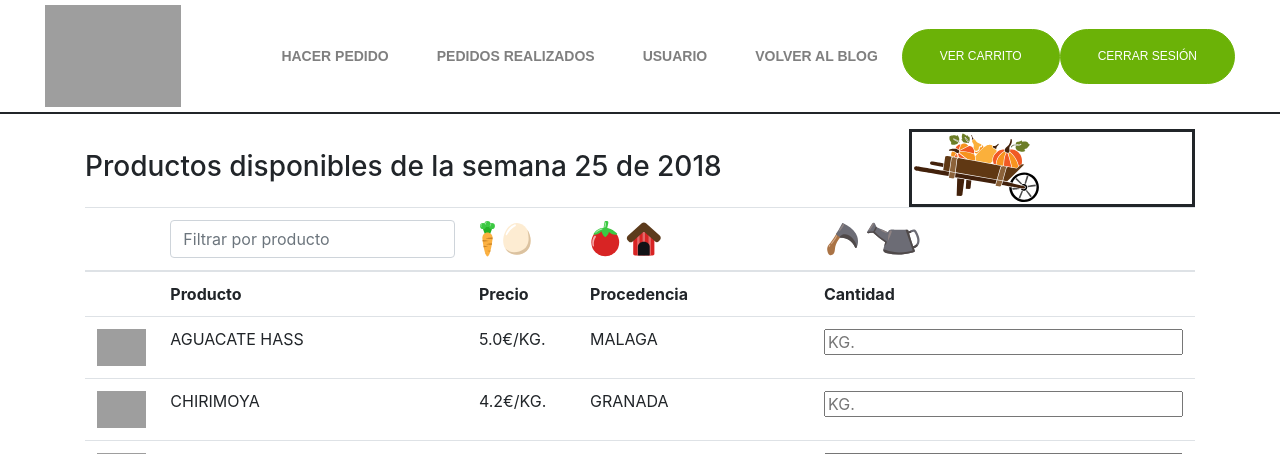
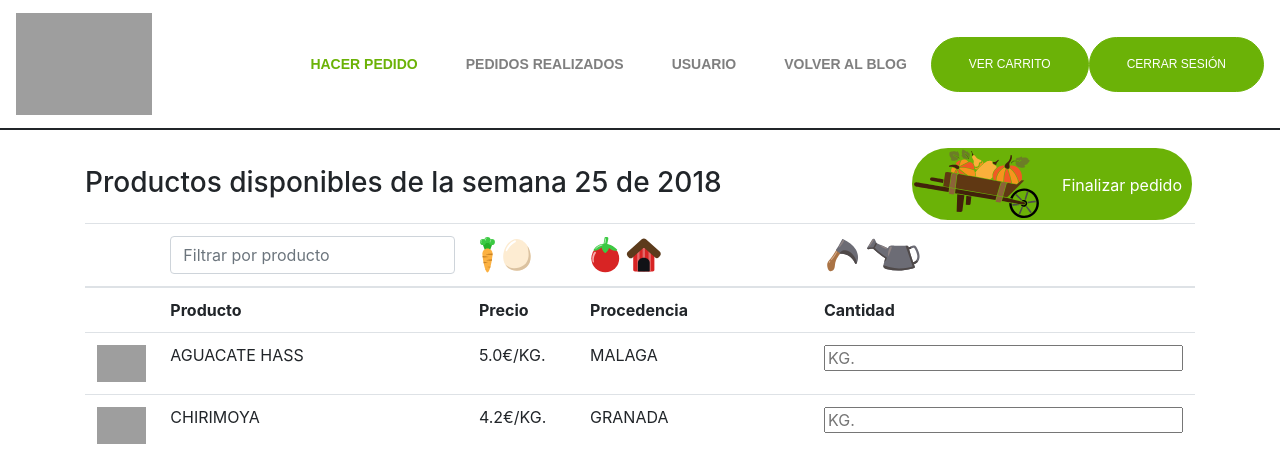
Before and after one commit to scr6292/backend, a Flask app: page /agricultores/1/order in a window 1280 px wide. Shown: the top 454 px of the page. Run offline with Flask 2, Linux system fonts and the light colour scheme; a user stored in the database is signed in; data comes from the database, SQL or seed files in the repository; both versions use the stored data as it was after the commit; some libraries are stand-ins or nearby versions; grey boxes are pictures that could not be loaded.

Commit message:
Front changes

```diff
--- a/application/static/styles.css
+++ b/application/static/styles.css
@@ -26,6 +26,11 @@
 
 /*Add_to_cart*/
 .add-to-cart{
+    float: left;
+    background-color: rgb(107, 178, 7);
+    border-radius: 100px;
+    color: white;
+}
     /*color: rgb(255, 255, 255);*/
    /* border-color: rgb(107, 178, 7);
     border-top-color: rgb(107, 178, 7);
--- a/templates/layout.html
+++ b/templates/layout.html
@@ -1,4 +1,3 @@
-
 {% import "bootstrap/wtf.html" as wtf %}
 {% block head %}
 
@@ -21,7 +20,7 @@
   			</button>
 		  		<div class="collapse navbar-collapse" id="navbarNavAltMarkup">
 		    		<div class="navbar-nav ml-auto">
-		      			<a class="nav-item nav-link" href="/agricultores/1/postorder">Hacer pedido</a> <!-- url_for('agricultorMenuOrder',agricultor_id=agricultor_id) -->
+		      			<a class="nav-item nav-link" href="/agricultores/1/order">Hacer pedido</a> <!-- url_for('agricultorMenuOrder',agricultor_id=agricultor_id) -->
 				      	<a class="nav-item nav-link" href="#">Pedidos realizados</a> <!-- url_for('postOrder',agricultor_id=agricultor_id) -->
 				      	<a class="nav-item nav-link" href="/user">Usuario</a>
 				      	<a class="nav-item nav-link" href="http://www.nuestrashuertas.com/test/">Volver al blog</a>
@@ -29,7 +28,7 @@
 		  		</div>
 		  		<div class="navbar-sign" id="navbarNavAltMarkup">
 		    		<div class="navbar-nav ml-auto">
-				      	<button type="button" class="btn btn-success logout" href="#">Ver carrito</a> <!-- url_for('postOrder',agricultor_id=agricultor_id) -->
+				      	<button type="button" class="btn btn-success logout" onclick="window.location='/agricultores/1/postorder';">Ver carrito</a> <!-- url_for('postOrder',agricultor_id=agricultor_id) -->
 				      	<button type="button" class="btn btn-success shopping-cart" href="#">Cerrar sesión</a>
 		    		</div>
 		  		</div>
```
Also changed, not shown: templates/postOrder.html (+14 -2 lines), application/static/click.svg (added), application/static/click2.svg (added), application/test.db.
